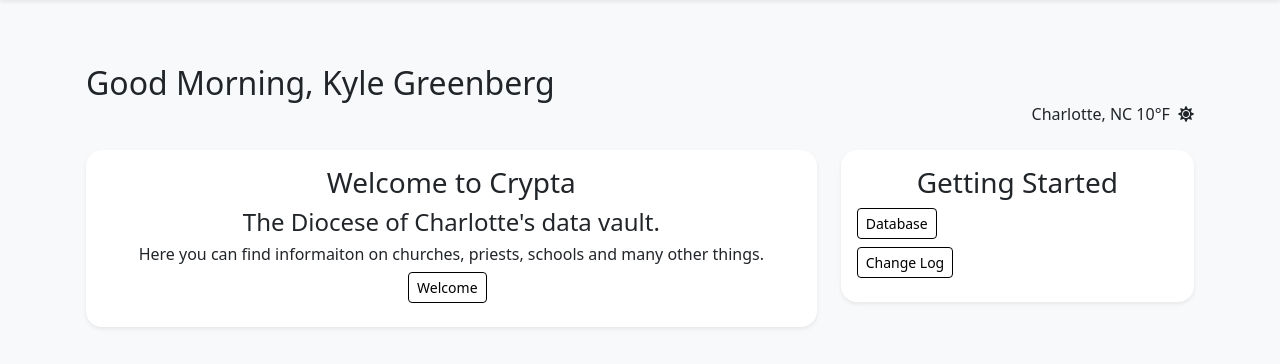
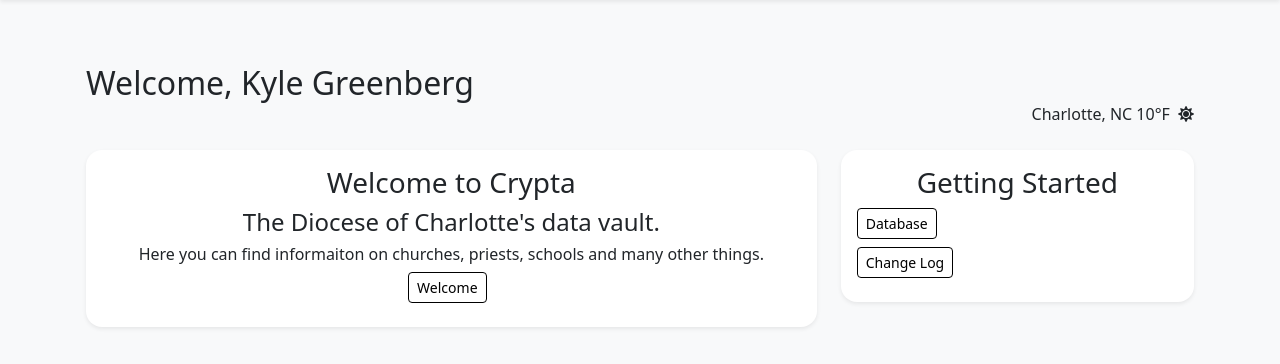
Before and after one commit to rcdoc-org/CryptaService-Crypta, a Django app: page /home/ in a window 1280 px wide. Shown: the part 56-420 px from the top of the page. Run offline with Django 5.2, Linux system fonts and the light colour scheme; a user stored in the database is signed in; tables that the repository leaves empty hold one stand-in row (values such as "Sample post"); a database or web service that is not in the repository returns one stand-in record (values such as "Sample title"); data that the repository does not hold is empty.

Commit message:
Updated home page.

```diff
--- a/backend/api/templates/home.html
+++ b/backend/api/templates/home.html
@@ -12,7 +12,7 @@
   <div class="row g-4">
     <!-- Header: greeting + weather -->
     <div class="col-12">
-          <h2 class="mb-0">Good Morning, Kyle Greenberg</h2>
+          <h2 class="mb-0">Welcome, Kyle Greenberg</h2>
           <div class="text-end">
             <span class="me-1">Charlotte, NC {{ temperature }}°F</span>
             <i class="fas fa-sun"></i>
```
